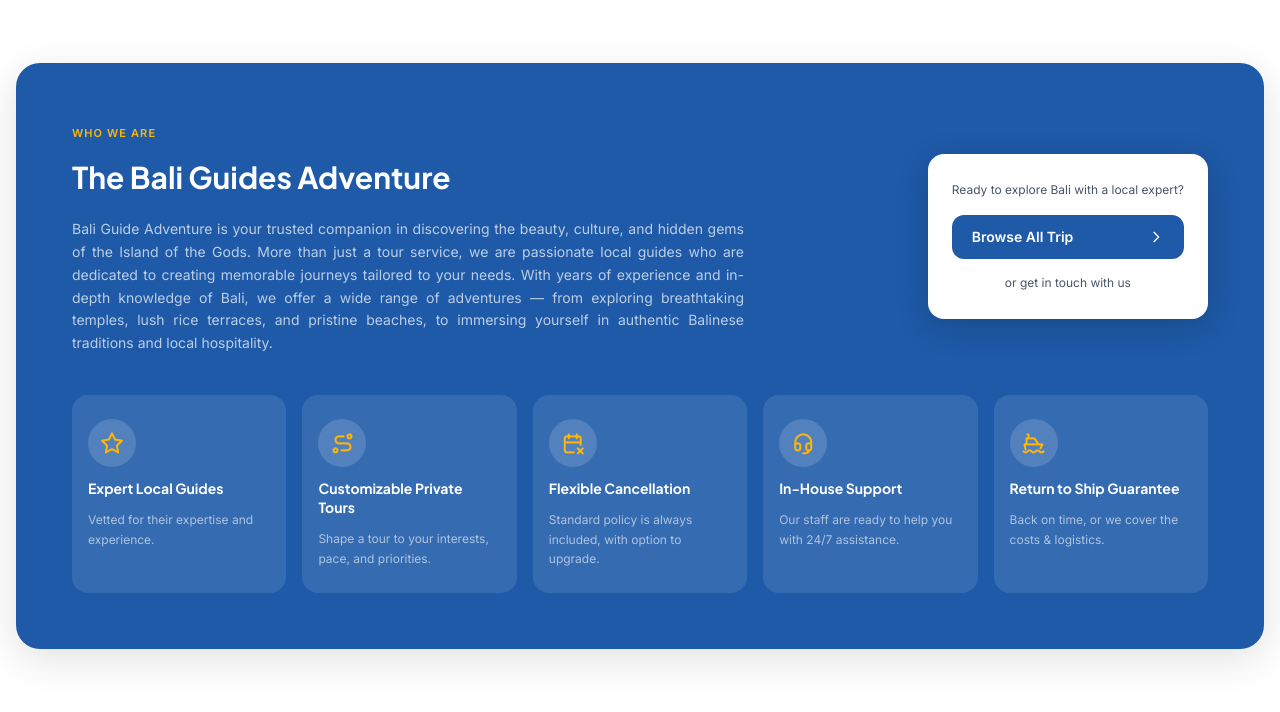
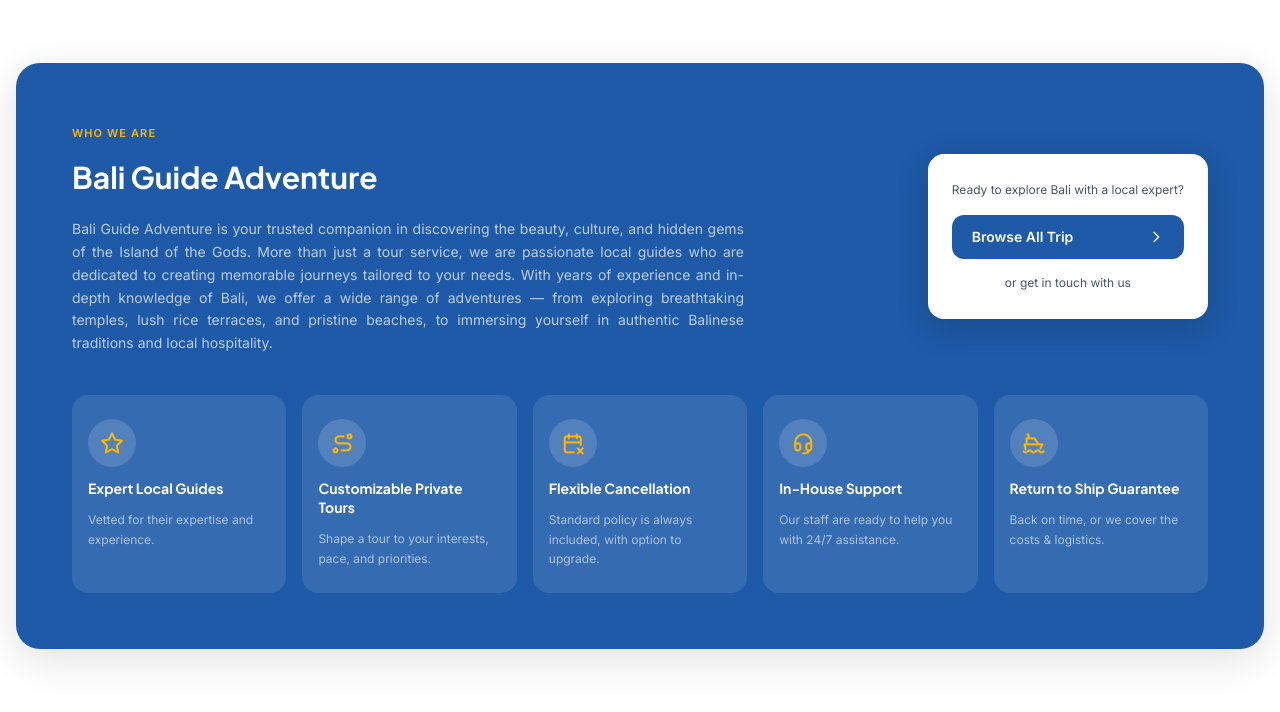
Before and after one commit to notkhonshu/Travel-Website, a Laravel app: page / in a window 1280 px wide. Shown: the part 1556-2268 px from the top of the page. Run offline with Laravel 12, Linux system fonts and the light colour scheme; style sheets or scripts are compiled from the project's sources; some libraries are stand-ins or nearby versions.

Commit message:
Commit Refresh

```diff
--- a/resources/views/components/section/type3.blade.php
+++ b/resources/views/components/section/type3.blade.php
@@ -1,7 +1,7 @@
 @php
     $sectionId      = 'about-us';
     $eyebrow        = 'Who We Are';
-    $title          = 'The Bali Guides Adventure';
+    $title          = config('app.name');
     $description    = 'Bali Guide Adventure is your trusted companion in discovering the beauty, culture, and hidden gems of the Island of the Gods. More than just a tour service, we are passionate local guides who are dedicated to creating memorable journeys tailored to your needs. With years of experience and in-depth knowledge of Bali, we offer a wide range of adventures — from exploring breathtaking temples, lush rice terraces, and pristine beaches, to immersing yourself in authentic Balinese traditions and local hospitality.';
     $ctaLabel       = 'Browse All Trips';
     $ctaLink        = route('trip.index');
```
